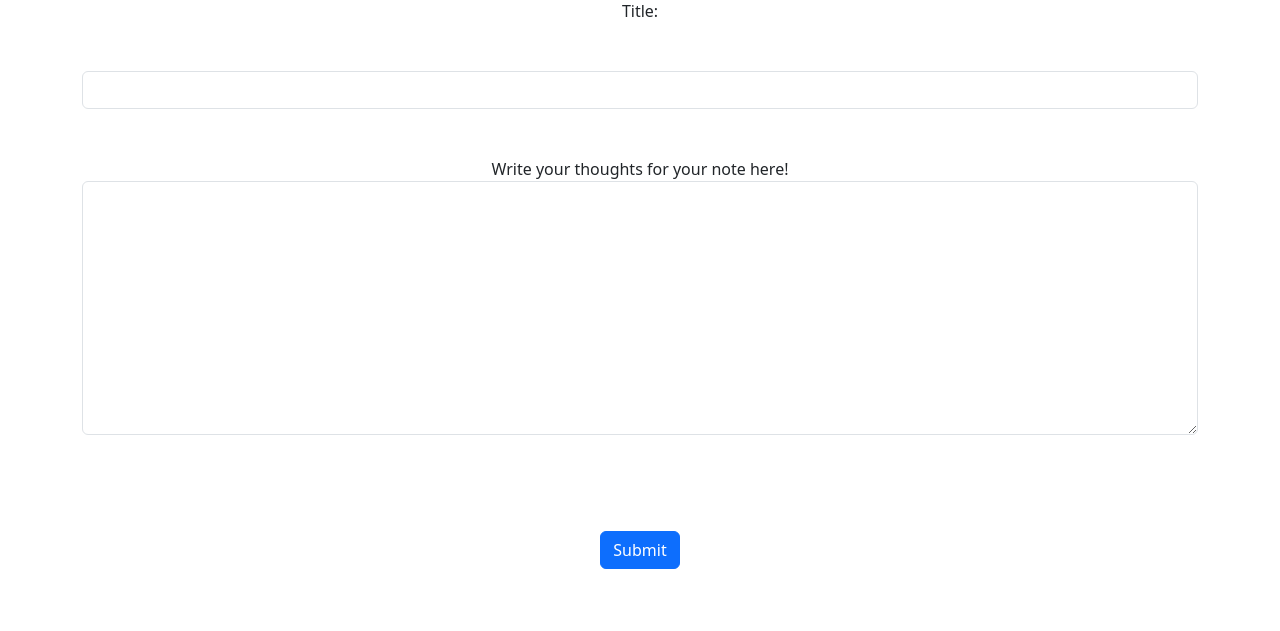
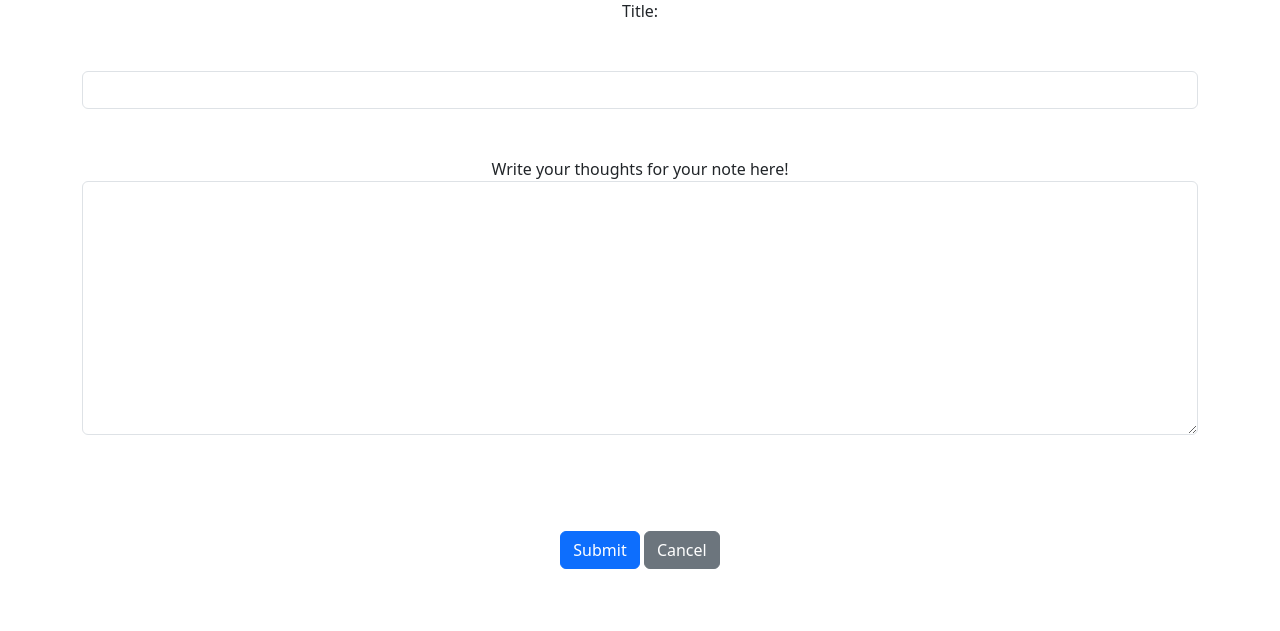
Before and after one commit to gangya/django-essentialtraining-linkedin-project, a Django app: page /smart/createnote/ in a window 1280 px wide. Shown: the part 49-680 px from the top of the page. Run offline with Django 5.2, Linux system fonts and the light colour scheme; a user stored in the database is signed in.

Commit message:
last changes done to templates for navigation on views

```diff
--- a/notes/templates/notes/create_note.html
+++ b/notes/templates/notes/create_note.html
@@ -3,6 +3,7 @@
 <form action="{% url 'CreateNoteView' %}" method="post"> {% csrf_token %}
     {{form}}
     <button type="submit" class="btn btn-primary my-5">Submit</button>
+    <a href="{% url 'DisplayNotesView' %}" class="btn btn-secondary">Cancel</a>
 </form>
 {% if form.errors %}
 <div class="alert alert-danger my-5">
@@ -10,4 +11,5 @@
 </div>
 {% endif %}
 
+
 {% endblock %}
--- a/notes/templates/notes/display_note_details.html
+++ b/notes/templates/notes/display_note_details.html
@@ -4,6 +4,7 @@
     <h1 class="my-5">{{note.title}}</h1>
     <p>{{note.text}}</p>
     <div class="">
+        <a href="{% url 'UpdateNoteView' pk=note.id %}" class="btn btn-primary">Edit</a>
         <a href="{% url 'DisplayNotesView' %}" class="link-info link-offset-2 link-underline-opacity-25 link-underline-opacity-100-hover"">View all notes..</a>
     </div>
 </div>
--- a/notes/templates/notes/update_note.html
+++ b/notes/templates/notes/update_note.html
@@ -3,6 +3,7 @@
 <form action="{% url 'UpdateNoteView' pk=note.id %}" method="post">{% csrf_token %}
     {{form}}
     <button type="submit" class="btn btn-primary my-5">Submit</button>
+    <a href="{% url 'DisplayNotesView' %}" class="btn btn-secondary">Cancel</a>
 </form>
 {% if form.errors %}
 <div class="alert alert-danger my-5">
@@ -10,4 +11,5 @@
 </div>
 {% endif %}
 
+
 {% endblock %}
```
